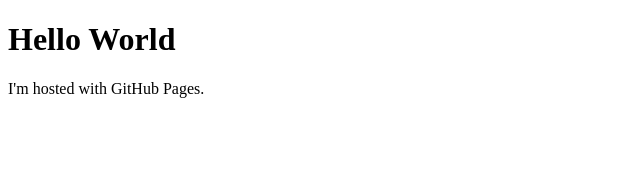
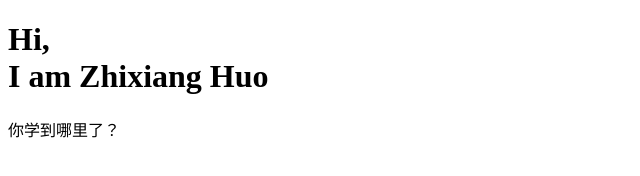
Before and after one commit to zxhuo/zxhuo.github.io, a plain HTML site: page index.html in a window 1280 px wide. Shown: the whole page, without its empty margins (0-640 px from the left). Drawn offline with Linux system fonts and the light colour scheme.

Commit message:
Update index.html
update

```diff
--- a/index.html
+++ b/index.html
@@ -1,7 +1,8 @@
 <!DOCTYPE html>
 <html>
 <body>
-<h1>Hello World</h1>
-<p>I'm hosted with GitHub Pages.</p>
+<h1>Hi, </br>I am Zhixiang Huo
+</h1>
+<p>你学到哪里了？</p>
 </body>
 </html>
```
